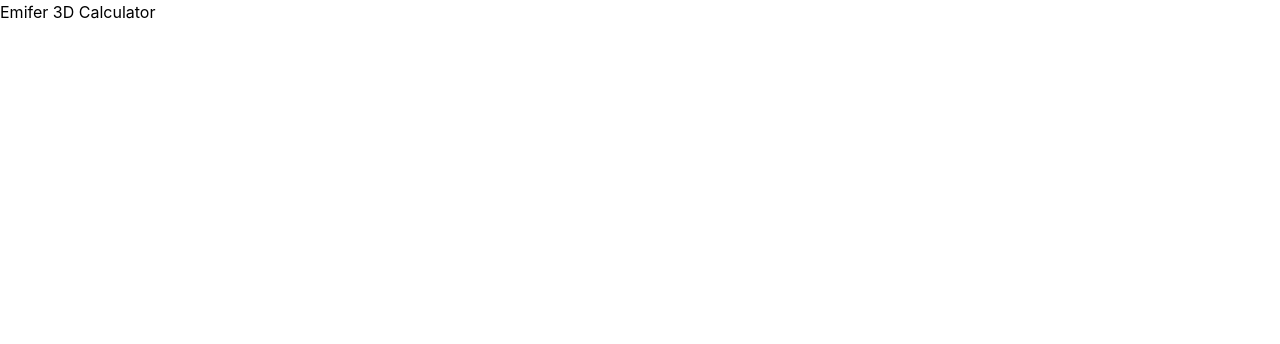
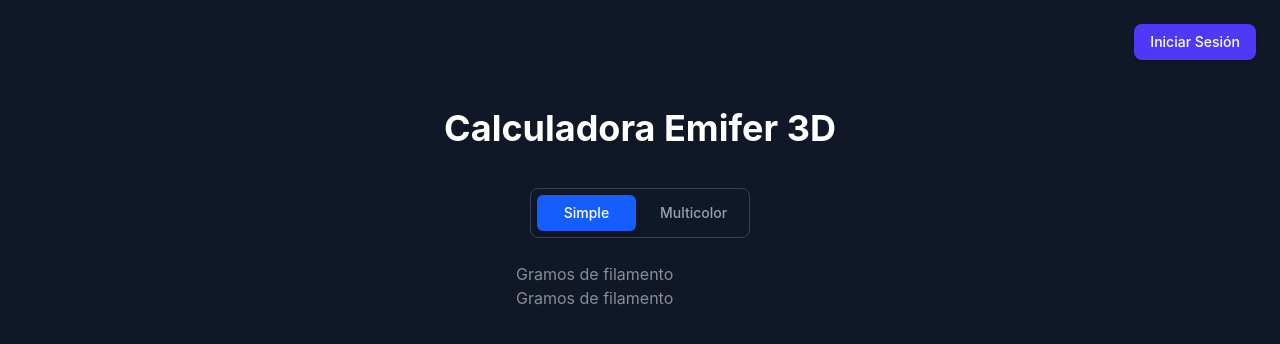
Before and after one commit to matute0/Emifer3dCalcFront, a React (Vite) app: page / in a window 1280 px wide. Shown: the top 344 px of the page. Built offline with nearby package versions, Linux system fonts and the light colour scheme.

Commit message:
feat: add login functionality and initial page enhancements with Zustand state management

```diff
--- a/package.json
+++ b/package.json
@@ -13,7 +13,8 @@
     "@tailwindcss/vite": "^4.3.3",
     "react": "^19.2.8",
     "react-dom": "^19.2.8",
-    "react-router-dom": "^7.18.2"
+    "react-router-dom": "^7.18.2",
+    "zustand": "^5.0.14"
   },
   "devDependencies": {
     "@eslint/js": "^10.0.1",
--- a/src/App.jsx
+++ b/src/App.jsx
@@ -1,12 +1,14 @@
 import {Route, Routes, useLocation } from 'react-router-dom'
 import InitialPage from "./pages/InitialPage"
 import './App.css'
+import Login from './pages/Login';
 
 export default function App() {
   const location = useLocation();
   return (
     <Routes location={location} key={location.pathname}>
       <Route path="/" element={<InitialPage/>} />
+      <Route path="/login" element={<Login/>}/>
     </Routes>
   )
 }
--- /dev/null
+++ b/src/components/ImpTypeSwitch.jsx
@@ -0,0 +1,37 @@
+import { useCalculatorStore } from "../store/CalculatorStore"
+
+export default function ImpTypeSwitch(){
+
+    const impType = useCalculatorStore((state) => state.impType);
+    const setImpType = useCalculatorStore((state) => state.setImpType);
+
+    return(
+        <>
+        <div className="grid grid-cols-2 gap-2 bg-gray-900 p-1.5 rounded-lg mb-6 border border-gray-700">
+        <button
+          type="button"
+          onClick={() => setImpType('simple')}
+          className={`py-2 px-4 text-sm font-medium rounded-md transition-all ${
+            impType === 'simple'
+              ? 'bg-blue-600 text-white shadow-md'
+              : 'text-gray-400 hover:text-white'
+          }`}
+        >
+          Simple
+        </button>
+
+        <button
+          type="button"
+          onClick={() => setImpType('multicolor')}
+          className={`py-2 px-4 text-sm font-medium rounded-md transition-all ${
+            impType === 'multicolor'
+              ? 'bg-purple-600 text-white shadow-md'
+              : 'text-gray-400 hover:text-white'
+          }`}
+        >
+          Multicolor
+        </button>
+      </div>
+        </>
+    )
+}
--- /dev/null
+++ b/src/components/LoginButton.jsx
@@ -0,0 +1,17 @@
+import { useNavigate } from "react-router-dom";
+
+export default function LoginButton(){
+    const navigate = useNavigate();
+    const handleGoToLogin = () =>{
+        navigate("/login");
+    };
+    return(
+        <>
+        <button
+        onClick={handleGoToLogin}
+      className="inline-flex items-center justify-center px-4 py-2 bg-indigo-600 hover:bg-indigo-700 text-white font-medium text-sm rounded-lg shadow-sm transition-colors duration-200 focus:outline-none focus:ring-2 focus:ring-offset-2 focus:ring-indigo-500"
+      > Iniciar Sesión
+    </button>
+        </>
+    )
+}
--- a/src/pages/InitialPage.jsx
+++ b/src/pages/InitialPage.jsx
@@ -1,7 +1,19 @@
+import ImpTypeSwitch from "../components/ImpTypeSwitch"
+import LoginButton from "../components/LoginButton"
 export default function InitialPage(){
     return(
         <>
-            <h1>Emifer 3D Calculator</h1>
+        <div className="min-h-screen bg-gray-900 text-white flex flex-col items-center text-center p-4">
+  <div className="w-full flex justify-end p-2">
+    <LoginButton />
+  </div>
+
+  <h1 className="p-10 text-4xl font-bold">Calculadora Emifer 3D</h1>
+  <ImpTypeSwitch />
+  <input placeholder="Gramos de filamento" />
+  <input placeholder="Gramos de filamento" />
+</div>
+
         </>
     )
 }
--- /dev/null
+++ b/src/pages/Login.jsx
@@ -0,0 +1,7 @@
+export default function Login(){
+    return(
+        <>
+        <h1 className="text-black">hola</h1>
+        </>
+    )
+}
--- /dev/null
+++ b/src/store/CalculatorStore.js
@@ -0,0 +1,6 @@
+import {create} from 'zustand';
+
+export const useCalculatorStore = create((set) => ({
+    impType: 'simple',
+    setImpType: (newType) => set({ impType: newType}),
+}))
```
Also changed, not shown: 1 other file (tests, documents, lock files or other folders).
